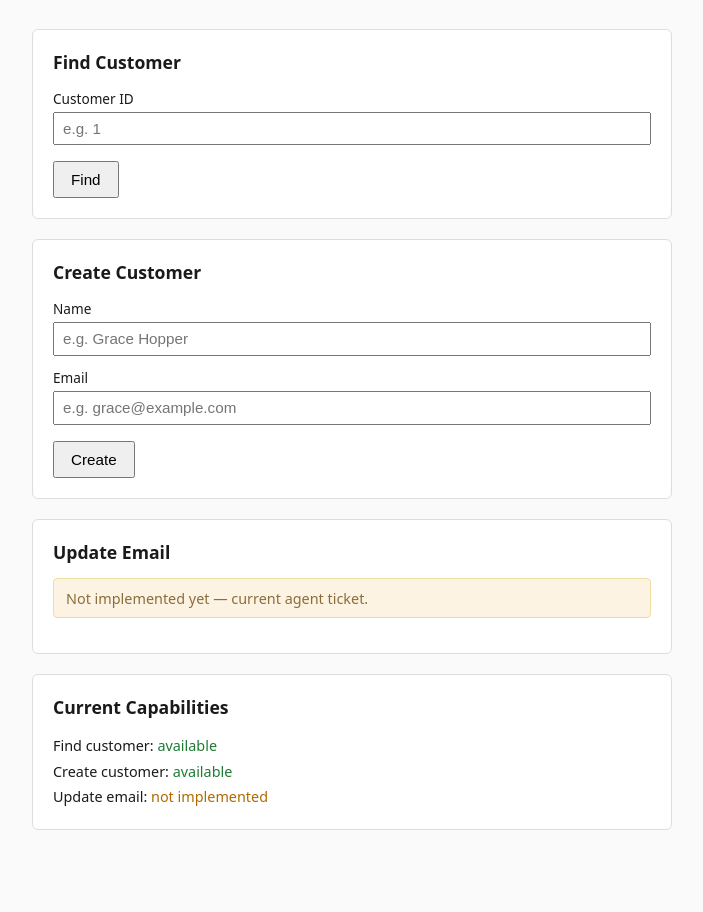
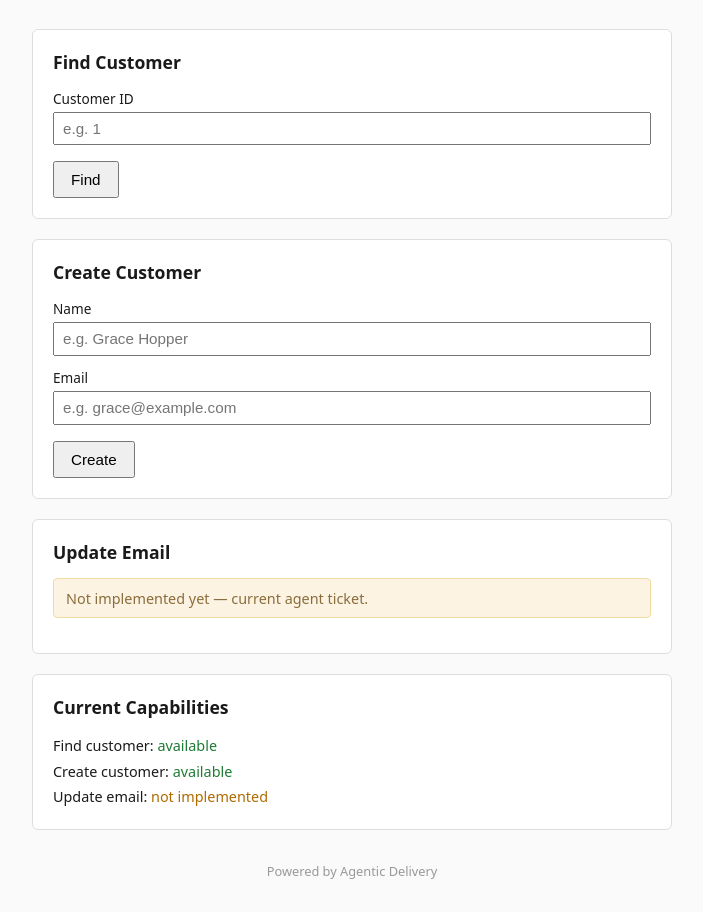
Before and after one commit to karthikdevadoss/agentic-software-delivery, a plain HTML site: page app/src/main/resources/static/index.html in a window 1280 px wide. Shown: the part 101-1013 px from the top of the page, without its empty margins (288-991 px from the left). Before the commit the page ends 963 px from the top, so only its background shows below. Drawn offline with Linux system fonts and the light colour scheme.

Commit message:
Trainer demo: Add a small "Powered by Agentic Delivery" footer line to the page

```diff
--- a/app/src/main/resources/static/index.html
+++ b/app/src/main/resources/static/index.html
@@ -106,6 +106,12 @@
   }
   .status-ok { color: #1e7a34; }
   .status-pending { color: #b06a00; }
+  footer.app-footer {
+    margin-top: 2rem;
+    text-align: center;
+    font-size: 0.8rem;
+    color: #999;
+  }
 </style>
 </head>
 <body>
@@ -144,6 +150,8 @@
     <li>Update email: <span class="status-pending">not implemented</span></li>
   </ul>
 </section>
+
+<footer class="app-footer">Powered by Agentic Delivery</footer>
 
 <script>
   function showResult(el, message, isError) {
```
